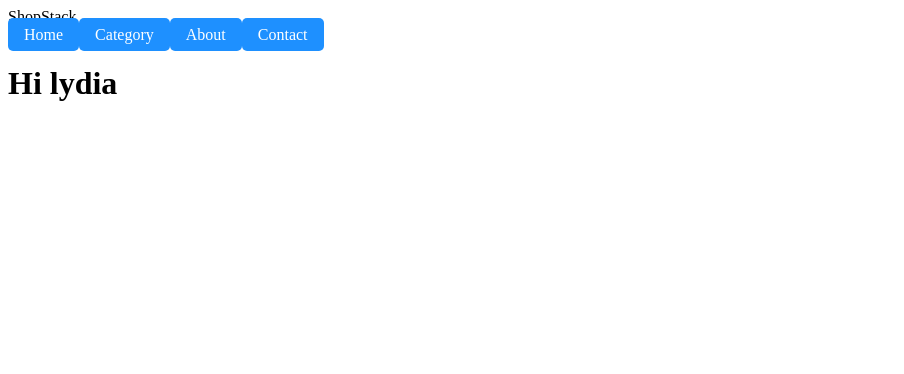
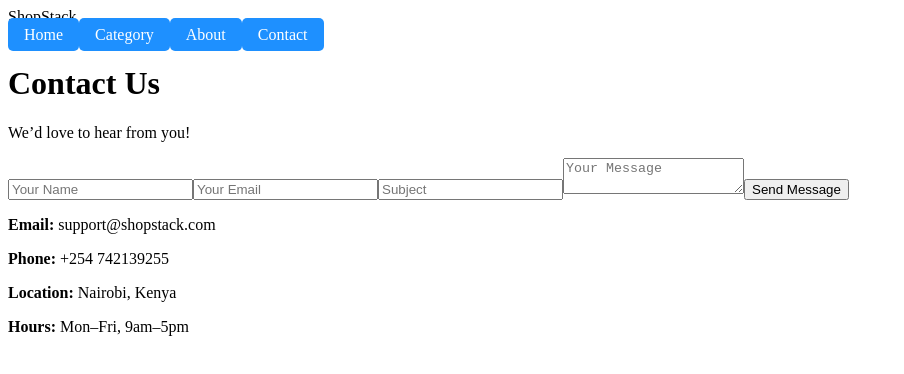
Before and after one commit to LydiaNeema/LMTR, a React (Vite) app in the folder lmtr/: page /contacts in a window 1280 px wide. Shown: the top 374 px of the page, without its empty margins (0-904 px from the left). Built offline with nearby package versions, Linux system fonts and the light colour scheme.

Commit message:
updated the contacts page with data

```diff
--- a/lmtr/src/pages/Contacts.jsx
+++ b/lmtr/src/pages/Contacts.jsx
@@ -1,8 +1,94 @@
-import React from 'react';
+import React, { useState } from 'react';
 
-export default function Contacts(){
-    return(<div>
-<h1>Hi lydia</h1>
+function Contacts() {
+    //declared an empty array for formdata
+  const [formData, setFormData] = useState({
+    name: "",
+    email: "",
+    subject: "",
+    message: ""
+  });
+//function handlechange on the form inputs
+  function handleChange(event) {
+    const { name, value } = event.target;
+    setFormData(prev => ({ ...prev, [name]: value }));
+  }
+//function to handleSubmit
+  function handleSubmit(event) {
+    event.preventDefault();
 
-    </div>);
+    // Trimmed values
+    const { name, email, message } = formData;
+
+    if (!name.trim() || !email.trim() || !message.trim()) {
+      alert("Name, Email, and Message fields are required.");
+      return;
+    }
+
+    // simple email format check
+    const emailRegex = /^[^\s@]+@[^\s@]+\.[^\s@]+$/;
+    if (!emailRegex.test(email.trim())) {
+      alert("Please enter a valid email address.");
+      return;
+    }
+     console.log("Form submitted:", formData);
+    alert("Thank you! We'll get back to you soon.");
+    setFormData({ name: "", email: "", subject: "", message: "" });
+  }
+
+  return (
+    <div className="contacts-container">
+      <h1>Contact Us</h1>
+      <p>We’d love to hear from you!</p>
+
+      <div className="contact-content">
+        <form className="contact-form" onSubmit={handleSubmit}>
+          <input
+            type="text"
+            name="name"
+            value={formData.name}
+            onChange={handleChange}
+            placeholder="Your Name"
+            required
+          />
+
+          <input
+            type="email"
+            name="email"
+            value={formData.email}
+            onChange={handleChange}
+            placeholder="Your Email"
+            required
+          />
+
+          <input
+            type="text"
+            name="subject"
+            value={formData.subject}
+            onChange={handleChange}
+            placeholder="Subject"
+          />
+
+          <textarea
+            name="message"
+            value={formData.message}
+            onChange={handleChange}
+            placeholder="Your Message"
+            required
+          />
+
+          <button type="submit">Send Message</button>
+        </form>
+
+        <div className="contact-info">
+          <p><strong>Email:</strong> support@shopstack.com</p>
+          <p><strong>Phone:</strong> +254 742139255</p>
+          <p><strong>Location:</strong> Nairobi, Kenya</p>
+          <p><strong>Hours:</strong> Mon–Fri, 9am–5pm</p>
+        </div>
+      </div>
+    </div>
+  );
 }
+
+export default Contacts;
```
